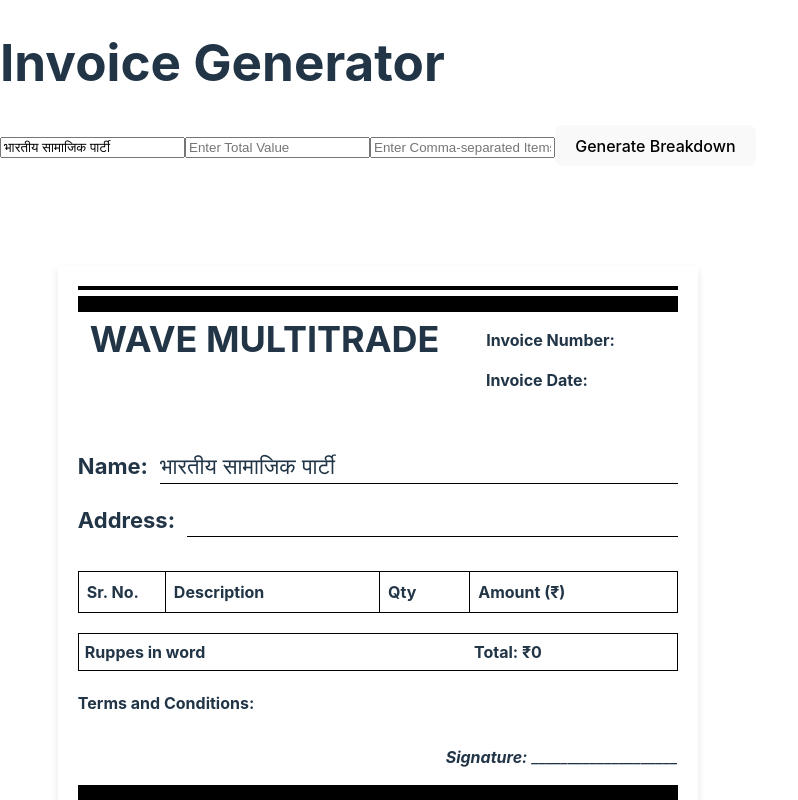
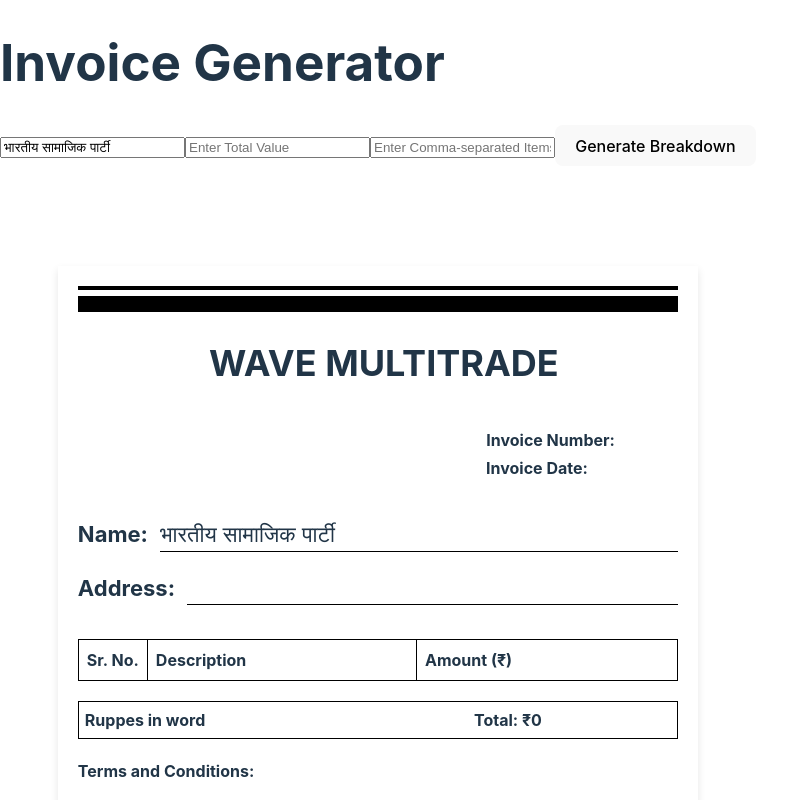
Before and after one commit to M4yankChoudhary/vite-project, a React (Vite) app: page / in a window 1280 px wide. Shown: the top 800 px of the page, without its empty margins (0-798 px from the left). Built offline with nearby package versions, Linux system fonts and the light colour scheme.

Commit message:
minor changes

```diff
--- a/src/App.jsx
+++ b/src/App.jsx
@@ -149,7 +149,7 @@
         <div className="pdf-preview" style={{
           marginTop: "100px",
           borderRadius: '0px',
-          width: '700px',
+          width: '800px',
 
 
 
@@ -158,29 +158,42 @@
             height: '4px',
             width: '100%',
             background: 'black',
-            marginBottom: '6px'
+            marginBottom: '6px',
           }}></div>
           <div style={{
             height: '16px',
             width: '100%',
-            background: 'black'
+            background: 'black',
+            marginBottom: '24px',
           }}></div>
-          <div className="pdf-header">
-            <div className="company-name" style={{
+           <div style={{
+             width:'100%',
+             textAlign:'center',
+             display:'flex',
+             justifyContent:'center'
+           }}>
+           <span style={{
+              width:'100%',
+
+              textAlign:'center',
               fontSize: '36px',
-              textAlign: 'center',
+
               fontWeight: 'bolder',
               marginBottom: '22px',
-              marginLeft:'12px',
+              marginLeft: '12px',
               textTransform: 'uppercase'
-            }} >Wave Multitrade</div>
-            <div style={{
+            }}>Wave Multitrade</span>
+           </div>
 
-            }} className="invoice-details">
-              <p><strong>Invoice Number:</strong> &nbsp;  &nbsp;  &nbsp;  &nbsp;  &nbsp; &nbsp;  &nbsp;  </p>
-              <p><strong>Invoice Date:</strong>  &nbsp;  &nbsp;   &nbsp;  &nbsp;  &nbsp;  &nbsp;  &nbsp;  &nbsp;   &nbsp;  &nbsp; </p>
-            </div>
-          </div>
+           <div  className="" style={{
+  textAlign:'end'
+}}>
+  <p><strong>Invoice Number:</strong> &nbsp;  &nbsp;  &nbsp;  &nbsp;  &nbsp; &nbsp;  &nbsp;  </p>
+  <p style={{
+    marginTop:'-12px'
+  }}><strong>Invoice Date:</strong>  &nbsp;  &nbsp;   &nbsp;  &nbsp;  &nbsp;  &nbsp;  &nbsp;  &nbsp;   &nbsp;  &nbsp; </p>
+</div>
+
           <div style={{
             display: 'flex',
             flexDirection: 'row'
@@ -214,14 +227,14 @@
             }}></p>
           </div>
 
+
           <table className="preview-table">
             <thead>
               <tr>
                 <th style={{
-                  width: "70px"
+                  width: "52px"
                 }}>Sr. No.</th>
                 <th>Description</th>
-                <th>Qty</th>
                 <th>Amount (₹)</th>
               </tr>
             </thead>
@@ -230,7 +243,7 @@
                 <tr key={index}>
                   <td>{index + 1}</td>
                   <td>{item.name}</td>
-                  <td></td>
+
                   <td>₹{item.value}</td>
                 </tr>
               ))}
@@ -252,10 +265,11 @@
           <div style={{
             height: '16px',
             width: '100%',
+            marginTop: '24px',
             background: 'black',
-              marginBottom: '6px'
+            marginBottom: '6px'
           }}></div>
-           <div style={{
+          <div style={{
             height: '4px',
             width: '100%',
             background: 'black',
```
